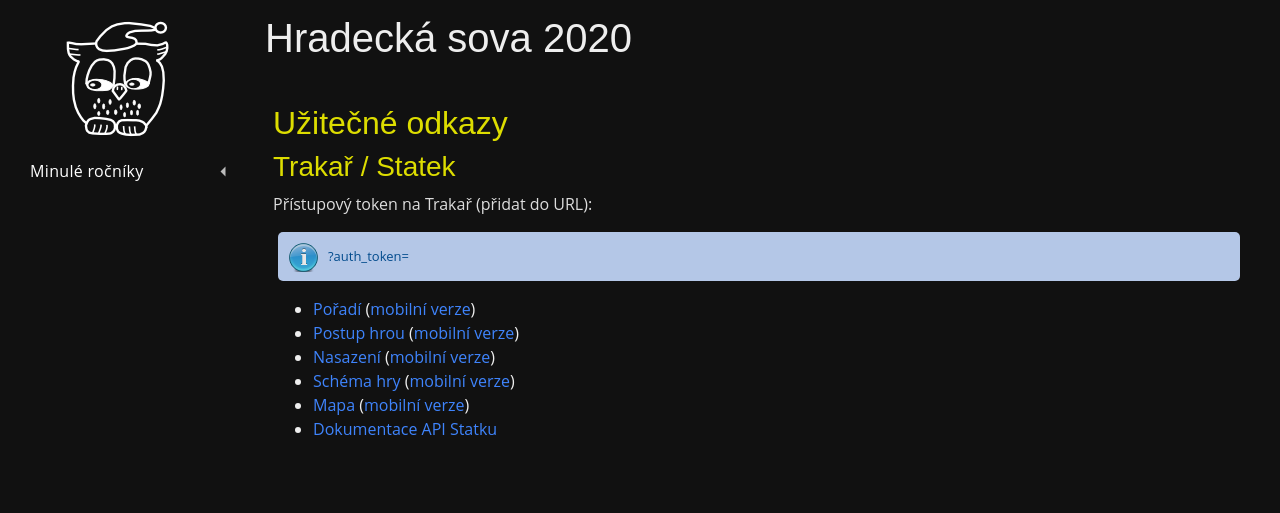
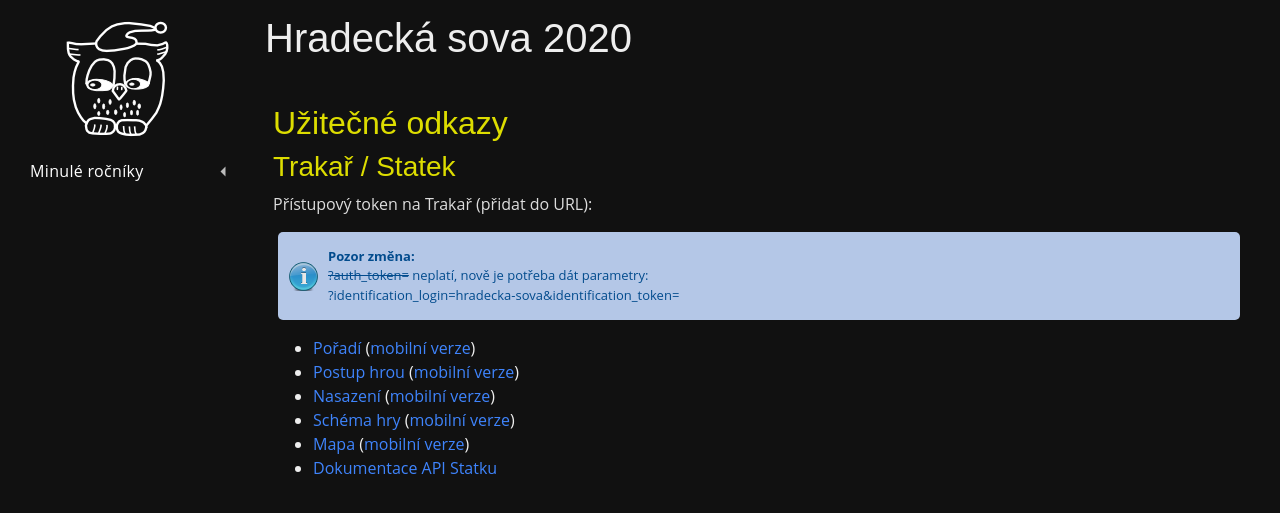
Before and after one commit to pozda2/HKSova, a Flask app: template hksova/templates/admin/links.jinja in a window 1280 px wide. Shown: the top 513 px of the page. Run offline with Flask 3, Linux system fonts and the light colour scheme; the template is opened without the code that fills it: most values are stand-ins (such as "Sample title", 1, 10 or a date in 2020); parts of the project's set-up code (start-up, migrations or seed data) failed here and were passed over; some libraries are stand-ins or nearby versions.

Commit message:
new authorization for trakar sync

```diff
--- a/hksova/settings/model.py
+++ b/hksova/settings/model.py
@@ -64,6 +64,10 @@
     return get_settings_year(year, "trakar-token")
 
 
+def get_trakar_login(year):
+    return get_settings_year(year, "trakar-login")
+
+
 def get_payment_information(year):
     data = {}
     data['account'] = get_settings_year(year, 'payment-account')
--- a/hksova/templates/admin/links.jinja
+++ b/hksova/templates/admin/links.jinja
@@ -10,35 +10,39 @@
   {% if TT is none %}
     <div class="flash error">Není definována sysémová proměnná <strong>trakar-token</strong>. Nastav ji v: <a href="{{ url_for('admin' ~ year.year ~ '.view_settings') }}">Admin -&gt; Správa nastavení</a></div>
   {% else %}
-    <div class="flash info">?auth_token={{TT}}</div>
+    <div class="flash info">
+        <strong>Pozor změna:</strong><br />
+        <del>?auth_token={{TT}}</del> neplatí, nově je potřeba dát parametry:<br />
+        ?identification_login=hradecka-sova&identification_token={{TT}}
+    </div>
   {% endif %}
 
 </p>
 
 <ul>
   <li>
-    <a href="https://trakar.seslost.cz/hradecka-sova-{{year.year}}/poradi?auth_token={{TT}}&amp;mobile=0">Pořadí</a>
-    (<a href="https://trakar.seslost.cz/hradecka-sova-{{year.year}}/poradi?auth_token={{TT}}&amp;mobile=1">mobilní verze</a>)
+    <a href="https://trakar.seslost.cz/hradecka-sova-{{year.year}}/poradi?identification_login=hradecka-sova&identification_token={{TT}}&amp;mobile=0">Pořadí</a>
+    (<a href="https://trakar.seslost.cz/hradecka-sova-{{year.year}}/poradi?identification_login=hradecka-sova&identification_token={{TT}}&amp;mobile=1">mobilní verze</a>)
   </li>
 
   <li>
-    <a href="https://statek.seslost.cz/hradecka-sova-{{year.year}}/postup-hrou?auth_token={{TT}}&amp;mobile=0">Postup hrou</a>
-    (<a href="https://statek.seslost.cz/hradecka-sova-{{year.year}}/postup-hrou?auth_token={{TT}}&amp;mobile=1">mobilní verze</a>)
+    <a href="https://statek.seslost.cz/hradecka-sova-{{year.year}}/postup-hrou?identification_login=hradecka-sova&identification_token={{TT}}&amp;mobile=0">Postup hrou</a>
+    (<a href="https://statek.seslost.cz/hradecka-sova-{{year.year}}/postup-hrou?identification_login=hradecka-sova&identification_token={{TT}}&amp;mobile=1">mobilní verze</a>)
   </li>
 
   <li>
-    <a href="https://statek.seslost.cz/hradecka-sova-{{year.year}}/nasazeni?auth_token={{TT}}&amp;mobile=0">Nasazení</a>
-    (<a href="https://statek.seslost.cz/hradecka-sova-{{year.year}}/nasazeni?auth_token={{TT}}&amp;mobile=1">mobilní verze</a>)
+    <a href="https://statek.seslost.cz/hradecka-sova-{{year.year}}/nasazeni?identification_login=hradecka-sova&identification_token={{TT}}&amp;mobile=0">Nasazení</a>
+    (<a href="https://statek.seslost.cz/hradecka-sova-{{year.year}}/nasazeni?identification_login=hradecka-sova&identification_token={{TT}}&amp;mobile=1">mobilní verze</a>)
   </li>
 
   <li>
-    <a href="https://trakar.seslost.cz/hradecka-sova-{{year.year}}/schema-hry?auth_token={{TT}}&amp;mobile=0">Schéma hry</a>
-    (<a href="https://trakar.seslost.cz/hradecka-sova-{{year.year}}/schema-hry?auth_token={{TT}}&amp;mobile=1">mobilní verze</a>)
+    <a href="https://trakar.seslost.cz/hradecka-sova-{{year.year}}/schema-hry?identification_login=hradecka-sova&identification_token={{TT}}&amp;mobile=0">Schéma hry</a>
+    (<a href="https://trakar.seslost.cz/hradecka-sova-{{year.year}}/schema-hry?identification_login=hradecka-sova&identification_token={{TT}}&amp;mobile=1">mobilní verze</a>)
   </li>
 
   <li>
-    <a href="https://trakar.seslost.cz/hradecka-sova-{{year.year}}/mapa?auth_token={{TT}}&amp;mobile=0">Mapa</a>
-    (<a href="https://trakar.seslost.cz/hradecka-sova-{{year.year}}/mapa?auth_token={{TT}}&amp;mobile=1">mobilní verze</a>)
+    <a href="https://trakar.seslost.cz/hradecka-sova-{{year.year}}/mapa?identification_login=hradecka-sova&identification_token={{TT}}&amp;mobile=0">Mapa</a>
+    (<a href="https://trakar.seslost.cz/hradecka-sova-{{year.year}}/mapa?identification_login=hradecka-sova&identification_token={{TT}}&amp;mobile=1">mobilní verze</a>)
   </li>
 
   <li><a href="https://databaze.seslost.cz/doc">Dokumentace API Statku</a></li>
```
Also changed, not shown: hksova/admin/model.py (+24 -8 lines).
